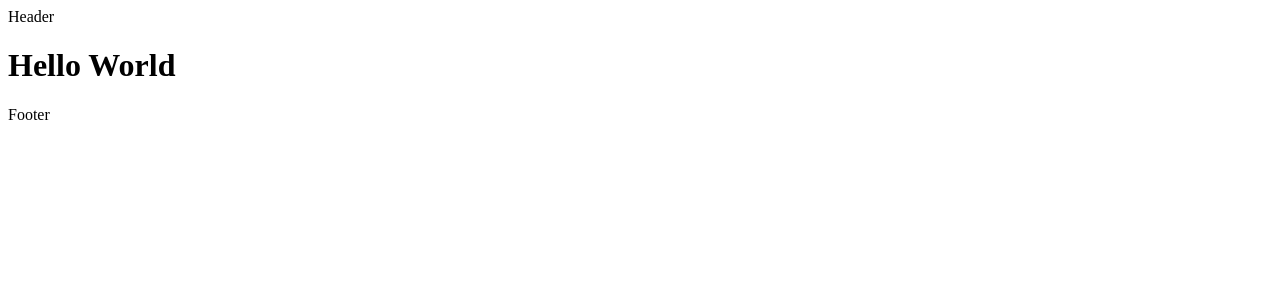
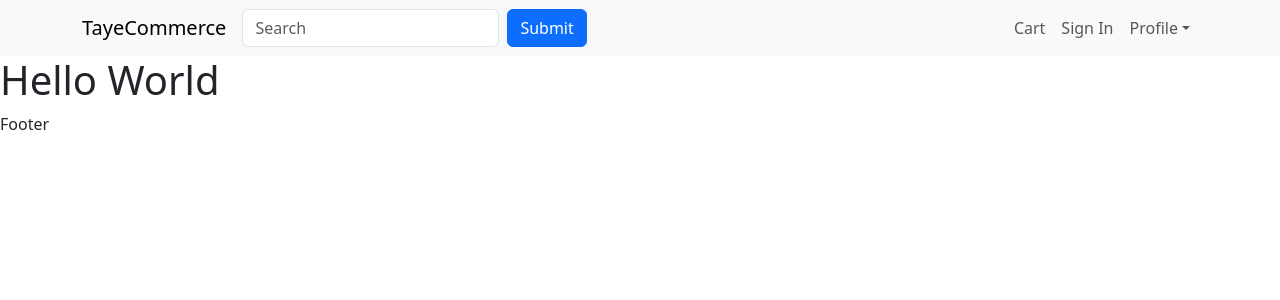
Before and after one commit to etay1/TayeCommerce, a React (Create React App) app in the folder frontend/: page / in a window 1280 px wide. Shown: the top 300 px of the page. Built offline with nearby package versions, Linux system fonts and the light colour scheme.

Commit message:
[ADD] components: wip Header for early testing

```diff
--- a/frontend/src/components/Header.js
+++ b/frontend/src/components/Header.js
@@ -1,13 +1,45 @@
-import React from 'react'
+import Container from '../../node_modules/react-bootstrap/Container';
+import Nav from '../../node_modules/react-bootstrap/Nav';
+import Navbar from '../../node_modules/react-bootstrap/Navbar';
+import NavDropdown from '../../node_modules/react-bootstrap/NavDropdown';
+import Form from '../../node_modules/react-bootstrap/Form';
+import Button from '../../node_modules/react-bootstrap/Button';
 
 function Header() {
   return (
-    <div>
-        <header>
-            Header
-        </header>
-    </div>
-  )
+    <Navbar collapseOnSelect expand="lg" className="bg-body-tertiary">
+      <Container>
+        <Navbar.Brand href="#home">TayeCommerce</Navbar.Brand>
+        <Form className="d-flex me-auto">
+          <Form.Control
+            type="search"
+            placeholder="Search"
+            className="me-2"
+            aria-label="Search"
+          />
+          <Button type="submit">Submit</Button>
+        </Form>
+        <Navbar.Toggle aria-controls="responsive-navbar-nav" />
+        <Navbar.Collapse id="responsive-navbar-nav">
+          <Nav className="ms-auto">
+            <Nav.Link href="#cart">Cart</Nav.Link>
+            <Nav.Link href="#signup">Sign In</Nav.Link>
+            <NavDropdown title="Profile" id="collapsible-nav-dropdown">
+              <NavDropdown.Item href="#action/3.1">Action</NavDropdown.Item>
+              <NavDropdown.Item href="#action/3.2">
+                Another action
+              </NavDropdown.Item>
+              <NavDropdown.Item href="#action/3.3">Something</NavDropdown.Item>
+              <NavDropdown.Divider />
+              <NavDropdown.Item href="#action/3.4">
+                Separated link
+              </NavDropdown.Item>
+            </NavDropdown>
+          </Nav>
+        </Navbar.Collapse>
+      </Container>
+    </Navbar>
+  );
 }
 
-export default Header
+export default Header;
--- a/frontend/src/index.js
+++ b/frontend/src/index.js
@@ -1,7 +1,7 @@
 import React from 'react';
 import ReactDOM from 'react-dom/client';
 import './index.css';
-import './bootstrap.min'
+import 'bootstrap/dist/css/bootstrap.min.css';
 import App from './App';
 import reportWebVitals from './reportWebVitals';
 
```
